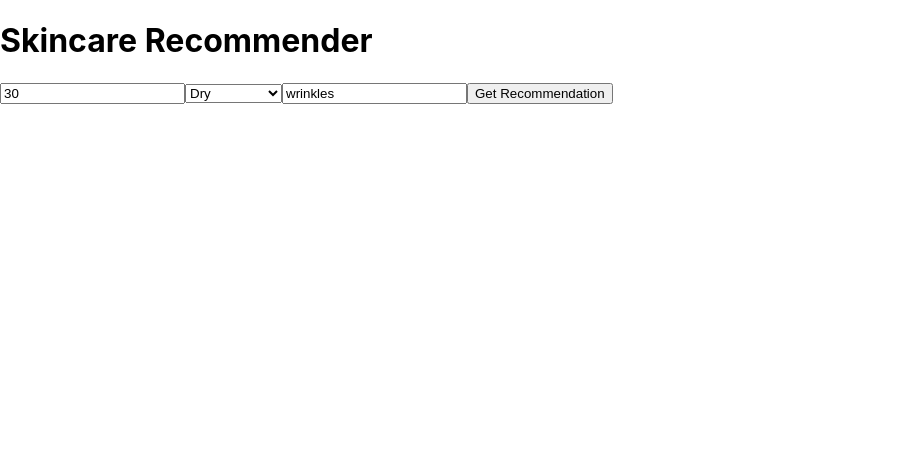
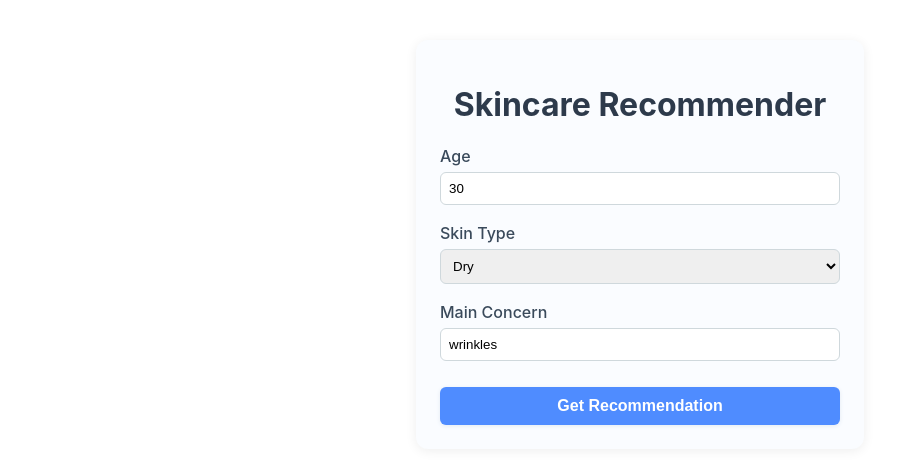
Before and after one commit to waritsan/skincare-ui, a React (Create React App) app: page / in a window 1280 px wide. Shown: the top 466 px of the page, without its empty margins (0-904 px from the left). Built offline with nearby package versions, Linux system fonts and the light colour scheme.

Commit message:
update page look

```diff
--- a/src/App.js
+++ b/src/App.js
@@ -21,19 +21,71 @@ function App() {
   };
 
   return (
-    <div>
-      <h1>Skincare Recommender</h1>
-      <form onSubmit={handleSubmit}>
-        <input name="age" value={inputs.age} onChange={e => setInputs({...inputs, age: e.target.value})} />
-        <select onChange={e => setInputs({...inputs, skin_type: e.target.value})}>
-          <option value="dry">Dry</option>
-          <option value="oily">Oily</option>
-          <option value="combo">Combination</option>
-        </select>
-        <input name="concern" value={inputs.concern} onChange={e => setInputs({...inputs, concern: e.target.value})} />
-        <button type="submit">Get Recommendation</button>
+    <div style={{ maxWidth: 400, margin: "40px auto", padding: 24, borderRadius: 12, boxShadow: "0 2px 12px #eee", background: "#fafcff" }}>
+      <h1 style={{ textAlign: "center", color: "#2d3a4b" }}>Skincare Recommender</h1>
+      <form onSubmit={handleSubmit} style={{ display: "flex", flexDirection: "column", gap: 18 }}>
+        <label style={{ display: "flex", flexDirection: "column", fontWeight: 500, color: "#3a4a5b" }}>
+          Age
+          <input
+            name="age"
+            type="number"
+            min="1"
+            value={inputs.age}
+            onChange={e => setInputs({ ...inputs, age: e.target.value })}
+            style={{ marginTop: 6, padding: 8, borderRadius: 6, border: "1px solid #cfd8dc" }}
+          />
+        </label>
+        <label style={{ display: "flex", flexDirection: "column", fontWeight: 500, color: "#3a4a5b" }}>
+          Skin Type
+          <select
+            value={inputs.skin_type}
+            onChange={e => setInputs({ ...inputs, skin_type: e.target.value })}
+            style={{ marginTop: 6, padding: 8, borderRadius: 6, border: "1px solid #cfd8dc" }}
+          >
+            <option value="dry">Dry</option>
+            <option value="oily">Oily</option>
+            <option value="combo">Combination</option>
+          </select>
+        </label>
+        <label style={{ display: "flex", flexDirection: "column", fontWeight: 500, color: "#3a4a5b" }}>
+          Main Concern
+          <input
+            name="concern"
+            value={inputs.concern}
+            onChange={e => setInputs({ ...inputs, concern: e.target.value })}
+            style={{ marginTop: 6, padding: 8, borderRadius: 6, border: "1px solid #cfd8dc" }}
+            placeholder="e.g. wrinkles, acne, redness"
+          />
+        </label>
+        <button
+          type="submit"
+          style={{
+            marginTop: 8,
+            padding: "10px 0",
+            borderRadius: 6,
+            border: "none",
+            background: "#4f8cff",
+            color: "#fff",
+            fontWeight: 600,
+            fontSize: 16,
+            cursor: "pointer",
+            boxShadow: "0 1px 4px #e3eaf2"
+          }}
+        >
+          Get Recommendation
+        </button>
       </form>
-      <pre>{result}</pre>
+      {result && (
+        <pre style={{
+          marginTop: 28,
+          background: "#f4f8fb",
+          padding: 16,
+          borderRadius: 8,
+          color: "#2d3a4b",
+          fontSize: 15,
+          whiteSpace: "pre-wrap"
+        }}>{result}</pre>
+      )}
     </div>
   );
 }
```
